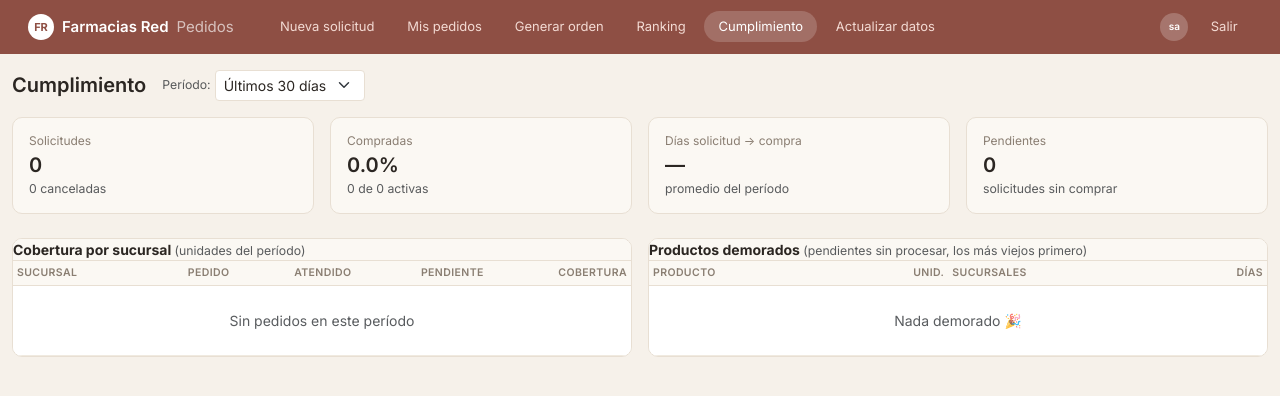
After one commit to dayfloresred-dotcom/App-Pedidos, a Flask app: page /cumplimiento in a window 1280 px wide. The commit adds this page. Shown: the top 396 px of the page. Run offline with Flask 3, Linux system fonts and the light colour scheme; the visitor is signed in with stand-in values (Sample User, id 1); data that the repository does not hold is empty.

Commit message:
Vista de cumplimiento para admin: metricas globales, cobertura por sucursal y productos demorados
get_cumplimiento(dias) agrega sobre solicitudes/items (30 dias o historico).
Cobertura = unidades atendidas (compradas u ordenadas) / pedidas, con
semaforo. Demorados = pendientes sin procesar, mas viejos primero.

Co-Authored-By: Claude Fable 5 <noreply@anthropic.com>

```diff
--- a/app.py
+++ b/app.py
@@ -149,6 +149,17 @@ def consolidado():
         productos=prods, sucursales=SUCURSAL_NAMES,
         n_sucursales=len(suc_set), total_unidades=total_u,
         filtro_lab=lab, filtro_suc=suc, filtro_drog=drog)
+
+@app.route('/cumplimiento')
+@login_required
+@admin_required
+def cumplimiento():
+    from database import get_cumplimiento
+    periodo = request.args.get('periodo', '30')
+    dias = 30 if periodo == '30' else None
+    r = get_cumplimiento(dias=dias)
+    return render_template('cumplimiento.html', periodo=periodo,
+        g=r['global'], por_sucursal=r['por_sucursal'], demorados=r['demorados'][:25])
 
 @app.route('/ranking')
 @login_required
--- a/database.py
+++ b/database.py
@@ -541,6 +541,86 @@ def get_omitidos_sucursal(sucursal):
         out.setdefault(r['sku'], set()).add(r['drogueria'])
     return out
 
+def get_cumplimiento(dias=None):
+    """Métricas de servicio para el admin. dias=None -> histórico completo.
+    Todo se calcula en Python: son cientos de filas, no vale SQL acrobático."""
+    from datetime import datetime, timedelta
+
+    def _fecha(s):
+        try:
+            return datetime.strptime((s or '').split(' ')[0], '%d/%m/%Y').date()
+        except ValueError:
+            return None
+
+    hoy = now_local().date()
+    corte = (hoy - timedelta(days=int(dias))) if dias else None
+
+    conn = get_db()
+    sols = [dict(r) for r in conn.execute('SELECT * FROM solicitudes')]
+    items = [dict(r) for r in conn.execute('''
+        SELECT i.*, s.sucursal AS suc, s.estado AS sol_estado, s.fecha_solicitud AS sol_fecha
+        FROM items_solicitud i JOIN solicitudes s ON s.id = i.solicitud_id''')]
+    conn.close()
+
+    if corte:
+        sols = [s for s in sols if (_fecha(s['fecha_solicitud']) or hoy) >= corte]
+        items = [i for i in items if (_fecha(i['sol_fecha']) or hoy) >= corte]
+
+    # ── Global ──
+    compradas = [s for s in sols if s['estado'] == 'comprado']
+    demoras = []
+    for s in compradas:
+        f_sol, f_com = _fecha(s['fecha_solicitud']), _fecha(s['fecha_compra'])
+        if f_sol and f_com:
+            demoras.append((f_com - f_sol).days)
+    activas = [s for s in sols if s['estado'] != 'cancelado']
+    glob = {
+        'solicitudes': len(sols),
+        'compradas': len(compradas),
+        'pendientes': sum(1 for s in sols if s['estado'] == 'pendiente'),
+        'canceladas': sum(1 for s in sols if s['estado'] == 'cancelado'),
+        'pct_compradas': round(100 * len(compradas) / len(activas), 1) if activas else 0.0,
+        'dias_promedio_compra': round(sum(demoras) / len(demoras), 1) if demoras else None,
+    }
+
+    # ── Por sucursal (unidades; excluye items/solicitudes cancelados) ──
+    por_suc = {}
+    for i in items:
+        if i['cancelado'] or i['sol_estado'] == 'cancelado':
+            continue
+        d = por_suc.setdefault(i['suc'], {'pedido_u': 0, 'atendido_u': 0, 'pendiente_u': 0})
+        cant = i['cantidad'] or 0
+        d['pedido_u'] += cant
+        if i['comprado'] or i['ordenado']:
+            d['atendido_u'] += cant
+        else:
+            d['pendiente_u'] += cant
+    por_sucursal = sorted(
+        ({'sucursal': s, **v,
+          'pct': round(100 * v['atendido_u'] / v['pedido_u'], 1) if v['pedido_u'] else 0.0}
+         for s, v in por_suc.items()),
+        key=lambda x: x['pct'])
+
+    # ── Productos demorados: pendientes sin procesar, agrupados por sku ──
+    dem = {}
+    for i in items:
+        if i['cancelado'] or i['comprado'] or i['ordenado'] or i['sol_estado'] != 'pendiente':
+            continue
+        f = _fecha(i['sol_fecha']) or hoy
+        d = dem.setdefault(i['sku'], {'sku': i['sku'], 'descripcion': i['descripcion'],
+                                      'cantidad': 0, 'sucursales': set(), 'desde': f})
+        d['cantidad'] += i['cantidad'] or 0
+        d['sucursales'].add(i['suc'])
+        if f < d['desde']:
+            d['desde'] = f
+    demorados = sorted(
+        ({**d, 'sucursales': sorted(d['sucursales']), 'dias': (hoy - d.pop('desde')).days}
+         for d in dem.values()),
+        key=lambda x: -x['dias'])
+
+    return {'global': glob, 'por_sucursal': por_sucursal, 'demorados': demorados}
+
+
 def get_ranking(period='pendiente'):
     """Ranking de laboratorios y productos mas pedidos. period: 'pendiente' | 'mes' | 'todo'."""
     from datetime import datetime, timedelta
--- a/templates/base.html
+++ b/templates/base.html
@@ -30,6 +30,7 @@
         {% if session.get('rol') == 'admin' %}
           <a href="{{ url_for('generar_orden') }}" class="btn btn-sm nav-btn {% if request.endpoint == 'generar_orden' %}active{% endif %}">Generar orden</a>
           <a href="{{ url_for('ranking') }}" class="btn btn-sm nav-btn {% if request.endpoint == 'ranking' %}active{% endif %}">Ranking</a>
+          <a href="{{ url_for('cumplimiento') }}" class="btn btn-sm nav-btn {% if request.endpoint == 'cumplimiento' %}active{% endif %}">Cumplimiento</a>
           <a href="{{ url_for('actualizar_datos') }}" class="btn btn-sm nav-btn {% if request.endpoint == 'actualizar_datos' %}active{% endif %}">Actualizar datos</a>
         {% endif %}
       </div>
--- /dev/null
+++ b/templates/cumplimiento.html
@@ -0,0 +1,92 @@
+{% extends "base.html" %}
+{% block content %}
+<div class="d-flex align-items-center gap-3 mb-3 flex-wrap">
+  <h5 class="mb-0">Cumplimiento</h5>
+  <form method="get" class="d-flex align-items-center gap-1">
+    <span class="small text-muted">Período:</span>
+    <select name="periodo" class="form-select form-select-sm" style="width:auto" onchange="this.form.submit()">
+      <option value="30" {% if periodo=='30' %}selected{% endif %}>Últimos 30 días</option>
+      <option value="todo" {% if periodo=='todo' %}selected{% endif %}>Histórico (todo)</option>
+    </select>
+  </form>
+</div>
+
+<div class="row g-3 mb-4">
+  <div class="col-6 col-md-3">
+    <div class="metric-card">
+      <div class="metric-label">Solicitudes</div>
+      <div class="metric-valor">{{ g.solicitudes }}</div>
+      <div class="small text-muted">{{ g.canceladas }} canceladas</div>
+    </div>
+  </div>
+  <div class="col-6 col-md-3">
+    <div class="metric-card">
+      <div class="metric-label">Compradas</div>
+      <div class="metric-valor">{{ g.pct_compradas }}%</div>
+      <div class="small text-muted">{{ g.compradas }} de {{ g.solicitudes - g.canceladas }} activas</div>
+    </div>
+  </div>
+  <div class="col-6 col-md-3">
+    <div class="metric-card">
+      <div class="metric-label">Días solicitud → compra</div>
+      <div class="metric-valor">{{ g.dias_promedio_compra if g.dias_promedio_compra is not none else '—' }}</div>
+      <div class="small text-muted">promedio del período</div>
+    </div>
+  </div>
+  <div class="col-6 col-md-3">
+    <div class="metric-card">
+      <div class="metric-label">Pendientes</div>
+      <div class="metric-valor">{{ g.pendientes }}</div>
+      <div class="small text-muted">solicitudes sin comprar</div>
+    </div>
+  </div>
+</div>
+
+<div class="row g-3">
+  <div class="col-lg-6">
+    <div class="tabla-card">
+      <div class="card-header fw-bold">Cobertura por sucursal <span class="fw-normal small text-muted">(unidades del período)</span></div>
+      <div class="table-responsive card-scroll" style="max-height:480px">
+        <table class="table table-sm table-hover mb-0">
+          <thead><tr><th>Sucursal</th><th class="text-end">Pedido</th><th class="text-end">Atendido</th><th class="text-end">Pendiente</th><th class="text-end">Cobertura</th></tr></thead>
+          <tbody>
+            {% for s in por_sucursal %}
+            <tr>
+              <td>{{ s.sucursal }}</td>
+              <td class="text-end">{{ s.pedido_u }}</td>
+              <td class="text-end">{{ s.atendido_u }}</td>
+              <td class="text-end">{{ s.pendiente_u }}</td>
+              <td class="text-end fw-bold {% if s.pct < 50 %}text-danger{% elif s.pct < 80 %}text-warning{% else %}text-success{% endif %}">{{ s.pct }}%</td>
+            </tr>
+            {% else %}
+            <tr><td colspan="5" class="text-center text-muted py-4">Sin pedidos en este período</td></tr>
+            {% endfor %}
+          </tbody>
+        </table>
+      </div>
+    </div>
+  </div>
+  <div class="col-lg-6">
+    <div class="tabla-card">
+      <div class="card-header fw-bold">Productos demorados <span class="fw-normal small text-muted">(pendientes sin procesar, los más viejos primero)</span></div>
+      <div class="table-responsive card-scroll" style="max-height:480px">
+        <table class="table table-sm table-hover mb-0">
+          <thead><tr><th>Producto</th><th class="text-end">Unid.</th><th>Sucursales</th><th class="text-end">Días</th></tr></thead>
+          <tbody>
+            {% for d in demorados %}
+            <tr>
+              <td>{{ d.descripcion }}</td>
+              <td class="text-end">{{ d.cantidad }}</td>
+              <td>{% for s in d.sucursales[:3] %}<span class="chip-suc">{{ s }}</span> {% endfor %}{% if d.sucursales|length > 3 %}<span class="chip-suc">+{{ d.sucursales|length - 3 }}</span>{% endif %}</td>
+              <td class="text-end">{% if d.dias >= 7 %}<span class="badge-cancelado">{{ d.dias }}</span>{% elif d.dias >= 3 %}<span class="badge-pendiente">{{ d.dias }}</span>{% else %}{{ d.dias }}{% endif %}</td>
+            </tr>
+            {% else %}
+            <tr><td colspan="4" class="text-center text-muted py-4">Nada demorado 🎉</td></tr>
+            {% endfor %}
+          </tbody>
+        </table>
+      </div>
+    </div>
+  </div>
+</div>
+{% endblock %}
```
Also changed, not shown: tests/test_cumplimiento.py (added, +69 -0 lines).
